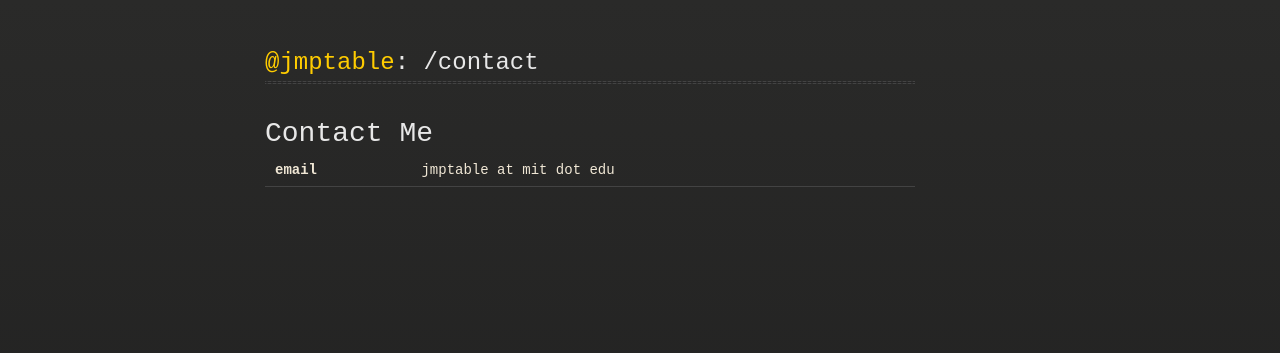
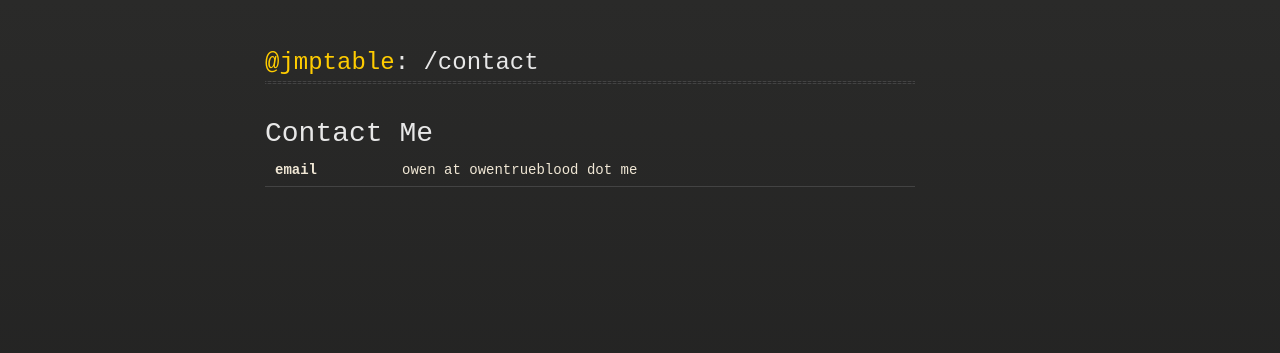
Before and after one commit to jmpinit/old-blog, a Jekyll site: the page built from contact.html, in a window 1280 px wide. Shown: the top 353 px of the page. Built offline with Jekyll 4.4.1, drawn with Linux system fonts in a browser that asks for light colours.

Commit message:
Website-centric email.

```diff
--- a/contact.html
+++ b/contact.html
@@ -6,5 +6,5 @@ title: /contact
 <h1>Contact Me</h1>
 
 <table>
-    <tr><td><b>email</b></td><td>jmptable at mit dot edu</td></tr>
+    <tr><td><b>email</b></td><td>owen at owentrueblood dot me</td></tr>
 </table>
```
